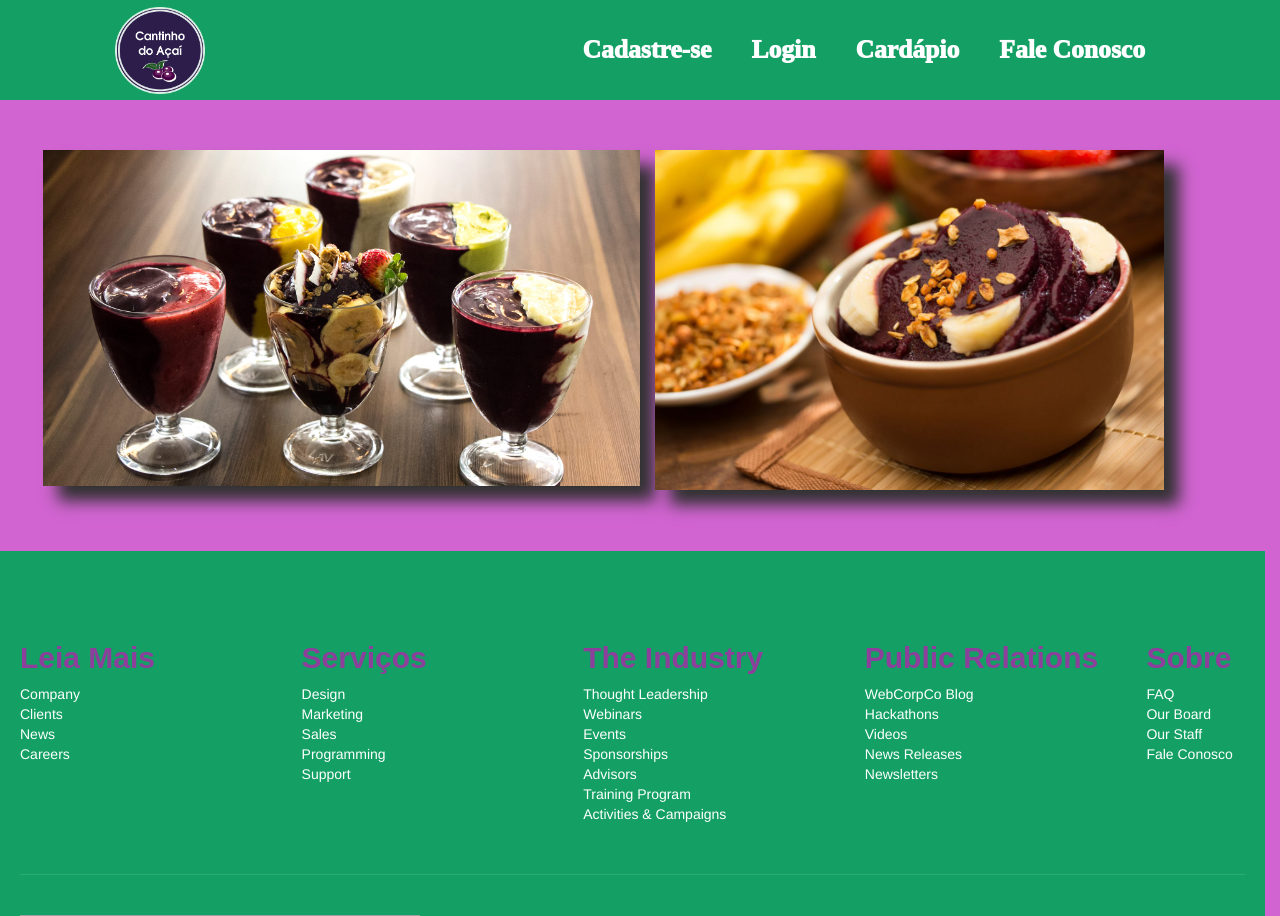
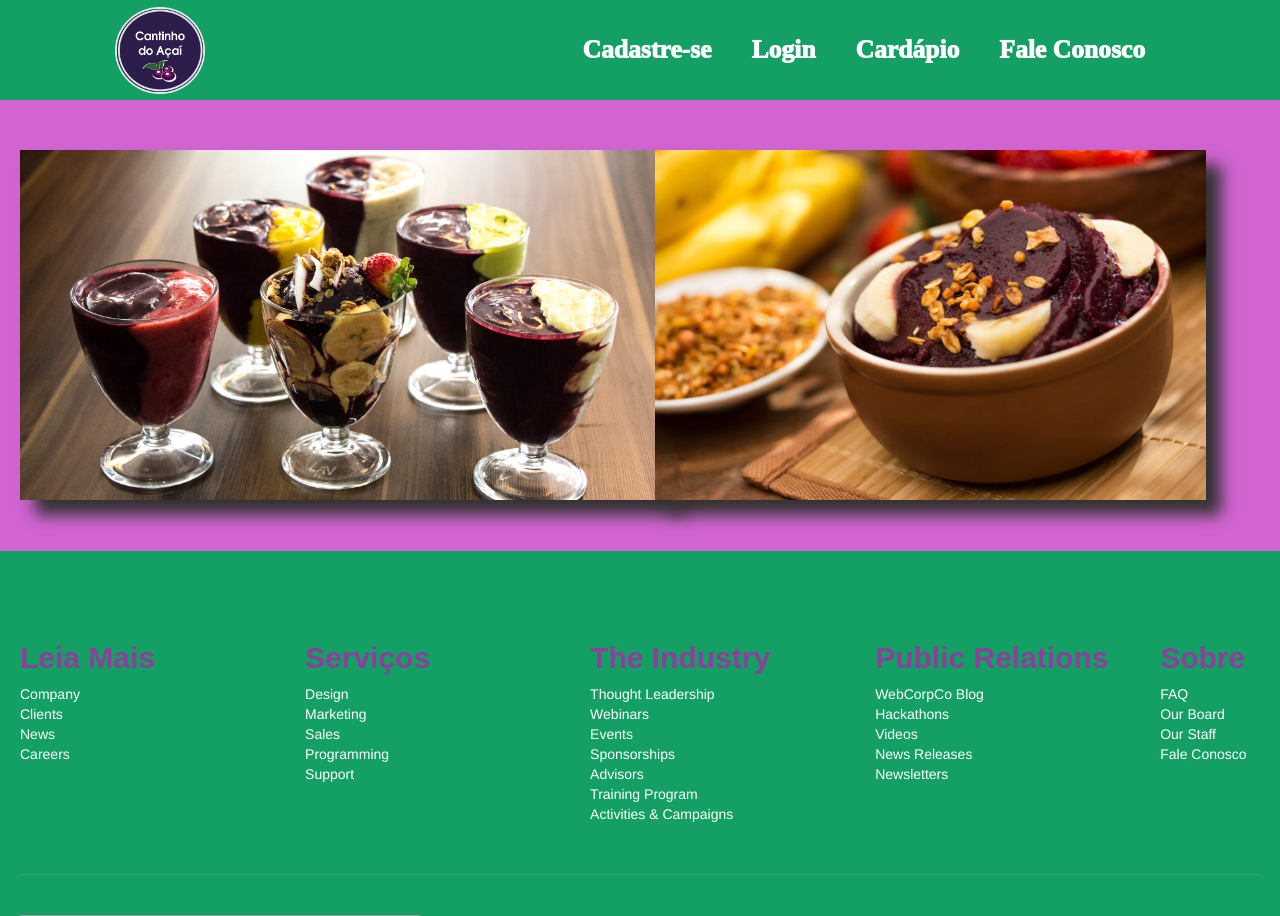
Before and after one commit to brunogomesifrn/pi19acaiteria, a Django app: page / in a window 1280 px wide. Shown: the top 916 px of the page. Run offline with Django 3.2, Linux system fonts and the light colour scheme; some libraries are stand-ins or nearby versions; some web fonts are replaced; grey boxes are pictures that could not be loaded.

Commit message:
Corrigi parcialmente um problema no footer

```diff
--- a/core/static/style.css
+++ b/core/static/style.css
@@ -150,6 +150,7 @@ a {
 }
 .ct-footer {
   background-color: rgb(20,160,100);
+  width: 100vw;
   padding-top: 70px;
   margin-top: 20px;
   position: relative;
@@ -562,17 +563,18 @@ address a:hover {
 	margin-top: 50px;
 }
 
-.alinhamento1 { text-align: right; margin-left: 10px}
-.alinhamento2 { text-align: left; margin-right: 10px}
+.alinhamento1 { text-align: right; margin-left: 5px}
+.alinhamento2 { text-align: left; margin-right: 35px; padding-right: 15px}
 
 .posicao{
   position: absolute;
 }
 
 .slide {
-	width: 97%;
-	height: 100%;
-  max-height: 350px
+	width: 105%;
+	height: 105%;
+  max-height: 350px;
+  max-width: 650px;
 }
 
 #shadow {
--- a/core/templates/index.html
+++ b/core/templates/index.html
@@ -117,8 +117,7 @@
 	<!-- ### FINAL DO SLIDE ### -->
 	<!-- ### INÍCIO DO FOOTER ### -->
 	<div class="row">
-		<div class="col-12 col-sm-12 col-md-12 col-lg-12 col-xg-12">
-
+		<div class="col-12 col-sm-12 col-md-12 col-lg-12 col-xg-12 fundoRodape">
 			<footer class="ct-footer baixar">
 				<ul class="ct-footer-list text-center-sm">
 					<li>
@@ -261,9 +260,8 @@
 						</div>
 					</div>
 				</div>
-			</div>
 				<div class="ct-footer-post">
-				<div class="container">
+					<div class="container-fluid">
 						<div class="inner-left">
 							<ul>
 								<li>
@@ -283,9 +281,9 @@
 						</div>
 					</div>
 				</div>
+			</div>
+		</div>
 	</footer>
-
-	</div>
 </div>
 
 <script src="https://code.jquery.com/jquery-3.4.1.js"></script>
```
Lines whose indentation alone changed are shown as unchanged.
